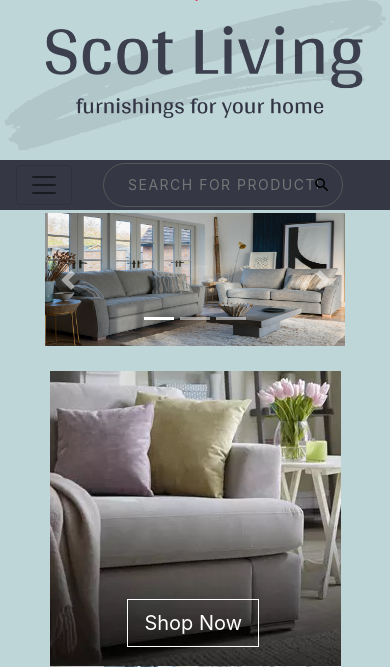
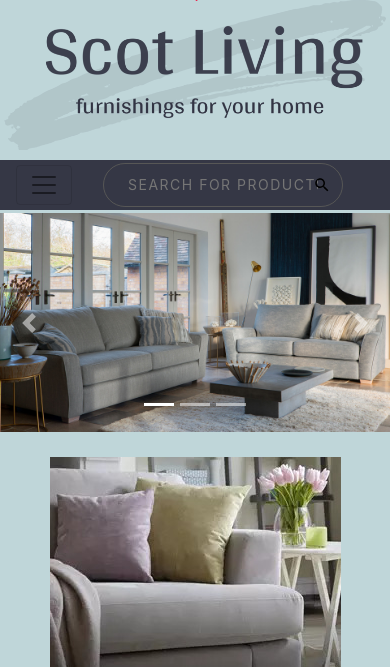
Before and after one commit to Danielryan98/scotliving.github.io, a PHP site: page / in a window 390 px wide; the page is wider, and only the part inside the window is pictured. Shown: the part 68-735 px from the top of that part. Run offline with PHP 8.4, Linux system fonts and the light colour scheme.

Commit message:
Update style.css

```diff
--- a/style.css
+++ b/style.css
@@ -348,95 +348,18 @@
   }
 }
 
-@media (max-width: 1400px) {
-  .carousel {
-    width: 1200px;
-    height: 535px !important;
+.carousel {
+    width: 100%;
+    height: auto !important;
     margin: auto;
   }
   .carousel-inner {
-    width: 1200px;
-    height: 535px !important;
-  }
-  .d-block {
-    height: 535px !important;
-  }
-}
-
-@media (max-width: 1200px) {
-  .carousel {
-    width: 1000px;
-    height: 445px !important;
-    margin: auto;
-  }
-  .carousel-inner {
-    width: 1000px;
-    height: 445px !important;
+    width: 100%;
+    height: auto !important;
   }
   .d-block{
-    height: 445px !important;
+    height: auto !important;
   }
-}
-
-@media (max-width: 1000px) {
-  .carousel {
-    width: 800px;
-    height: 356px !important;
-    margin: auto;
-  }
-  .carousel-inner {
-    width: 800px;
-    height: 356px !important;
-  }
-  .d-block{
-    height: 356px !important;
-  }
-}
-
-@media (max-width: 800px) {
-  .carousel {
-    width: 600px;
-    height: 267px !important;
-    margin: auto;
-  }
-  .carousel-inner {
-    width: 600px;
-    height: 267px !important;
-  }
-  .d-block{
-    height: 267px !important;
-  }
-}
-
-@media (max-width: 600px) {
-  .carousel {
-    width: 400px;
-    height: 178px !important;
-    margin: auto;
-  }
-  .carousel-inner {
-    width: 400px;
-    height: 178px !important;
-  }
-  .d-block{
-    height: 178px !important;
-  }
-}
-
-@media (max-width: 500px) {
-  .carousel {
-    width: 300px;
-    height: 133px !important;
-    margin: auto;
-  }
-  .carousel-inner {
-    width: 300px;
-    height: 133px !important;
-  }
-  .d-block{
-    height: 133px !important;
-  }
-}
 
 
 
```
